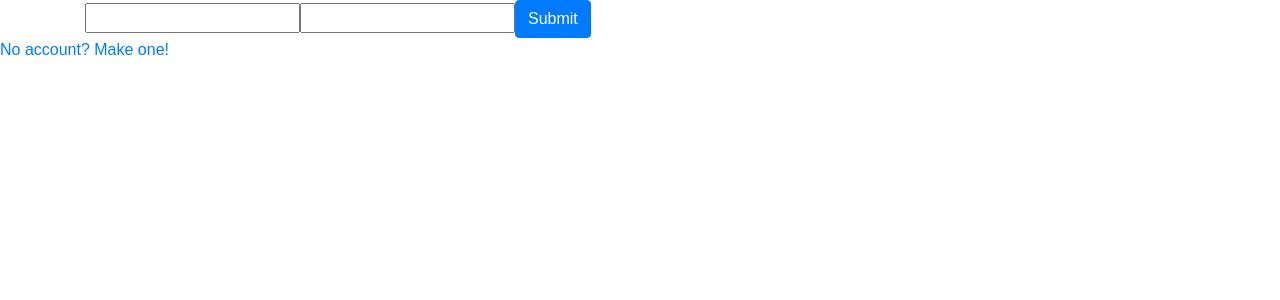
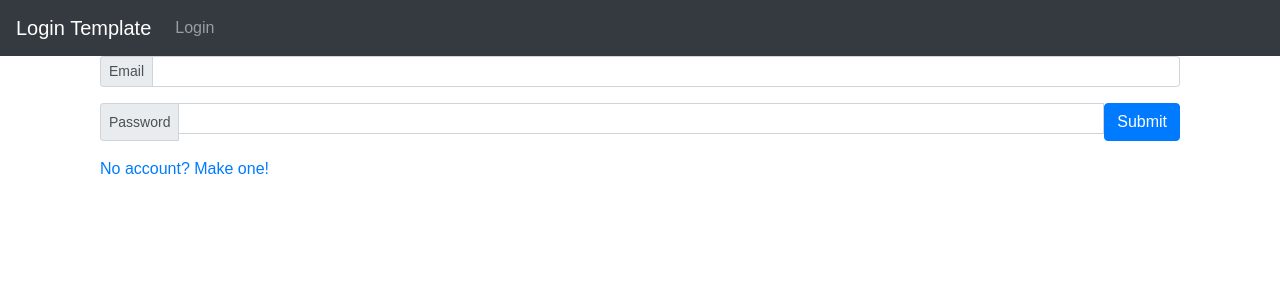
Before and after one commit to JacobTate/mern-login-template, a React (Create React App) app in the folder client/: page /login in a window 1280 px wide. Shown: the top 300 px of the page. Built offline with nearby package versions, Linux system fonts and the light colour scheme; no server answers.

Commit message:
navbar is now on all pages

```diff
--- a/client/src/App.js
+++ b/client/src/App.js
@@ -5,10 +5,12 @@ import Signup from "../src/Pages/signUp";
 import ProfilePage from "../src/Pages/Profile";
 import { BrowserRouter as Router, Switch, Route } from "react-router-dom";
 import "./App.css";
+import Nav from "../src/components/Navbar";
 class App extends Component {
   render() {
     return (
       <div>
+        <Nav />
         <Router>
           <div>
             <Switch>
--- a/client/src/Pages/Profile/index.js
+++ b/client/src/Pages/Profile/index.js
@@ -30,7 +30,6 @@ class ProfilePage extends Component {
   render() {
     return (
       <div>
-        <a href="/">Home</a>
         <ul>
           <li>{this.state.userFName}</li>
           <li>{this.state.userLName}</li>
--- a/client/src/Pages/home/index.js
+++ b/client/src/Pages/home/index.js
@@ -2,19 +2,20 @@ import React, { Component } from "react";
 import Nav from "../../components/Navbar";
 import {sessionStorageCheck} from "../../utils/userLoginCheck";
 class HomePage extends Component {
-  constructor(props) {
-    super(props);
-    this.state = {
-      isUserLoggedIn: false,
-    };
-  }
-  componentDidMount() {
-    if(sessionStorageCheck().email && sessionStorageCheck().password){
-      this.setState({isUserLoggedIn: true});
-    };
-  }
-  render() {
-    return <Nav showHome={false} isLoggedIn={this.state.isUserLoggedIn}/>
-  }
+  // constructor(props) {
+  //   super(props);
+  //   this.state = {
+  //     isUserLoggedIn: false,
+  //   };
+  // }
+  // componentDidMount() {
+  //   if(sessionStorageCheck().email && sessionStorageCheck().password){
+  //     this.setState({isUserLoggedIn: true});
+  //   };
+  // }
+   render() {
+    // return <Nav page={"home"} isLoggedIn={this.state.isUserLoggedIn}/>
+    return <div className="jumbotron"></div>
+   }
 }
 export default HomePage;
--- a/client/src/Pages/login/index.js
+++ b/client/src/Pages/login/index.js
@@ -3,7 +3,7 @@ import LoginForm from "../../components/loginForm";
 class Login extends Component {
   render() {
     return (
-      <div>
+      <div className="container">
           <LoginForm />
       </div>
     );
--- a/client/src/components/Navbar/index.js
+++ b/client/src/components/Navbar/index.js
@@ -1,9 +1,29 @@
-import React from "react";
+import React, { Component } from "react";
 import { logOut } from "../../utils/userLoginCheck";
 import "./index.css";
-function Nav(props) {
-  sessionStorage.setItem("isLoggedIn", [props.isLoggedIn]);
+import {sessionStorageCheck} from "../../utils/userLoginCheck"
+console.log(sessionStorageCheck().isLoggedIn);
+
+//sessionStorage.setItem("isLoggedIn", [props.isLoggedIn]);
+class Nav extends Component {
+  constructor(props) {
+    super(props);
+    this.state = {
+      isLoggedIn: false,
+    };
+  }
+  componentDidMount(){
+    if(sessionStorageCheck().isLoggedIn === "true"){
+      this.setState({
+        isLoggedIn: true
+      });
+    }
+  }
+  render() {
     return (
+    //   <div>
+    //     <button onClick={() => {console.log(this.state)}}>sadffsda</button>
+    //  </div>
       // <nav class="navbar nav ">
 
       //   {props.showHome ? <a  href={"/"}>Home</a>: null}
@@ -22,36 +42,26 @@ function Nav(props) {
       //     <a className="navbar-brand" href="/profile">Profile</a>
       //   ) : null}
       // </nav>
+
+
+<div>
      <nav class="navbar navbar-expand-lg navbar-dark bg-dark">
         <a class="navbar-brand" href="/">
           Login Template
         </a>
         <div class="collapse navbar-collapse" id="navbarNav">
           <ul class="navbar-nav">
-          {/* <li class="nav-item active">
-        <a class="nav-link" href="#">Home <span class="sr-only">(current)</span></a>
-      </li>
-      <li class="nav-item">
-        <a class="nav-link" href="#">Features</a>
-      </li>
-      <li class="nav-item">
-        <a class="nav-link" href="#">Pricing</a>
-      </li>
-      <li class="nav-item">
-        <a class="nav-link disabled" href="#" tabindex="-1" aria-disabled="true">Disabled</a>
-      </li> */}
-          {props.isLoggedIn ? (
+            {this.state.isLoggedIn ? (
               <div class="collapse navbar-collapse" id="navbarNav">
                 <li className="nav-item active">
-                {" "}
-                <a
-                  className="nav-link"
+                  <button
+                    className="btn btn-secondary"
                     onClick={() => {
                       logOut();
                     }}
                   >
                     Logout
-                </a>
+                  </button>
                 </li>
                 <li className="nav-item active">
                   <a className="nav-link" href="/profile">
@@ -59,10 +69,16 @@ function Nav(props) {
                   </a>
                 </li>
               </div>
-          ) : <a className="nav-link" href={"/login"}>Login</a>}
+            ) : (
+              <a className="nav-link" href={"/login"}>
+                Login
+              </a>
+            )}
           </ul>
         </div>
       </nav>
+      </div>
      );
   }
+ }
 export default Nav;
--- a/client/src/components/loginForm/index.js
+++ b/client/src/components/loginForm/index.js
@@ -33,13 +33,11 @@ class LoginForm extends Component {
       .then((res) => {
         console.log(res);
         if (!res.data.error) {
-          sessionStorage.setItem("LoginTemplateUser", [
-            res.data.data.email
+          sessionStorage.setItem("LoginTemplateUser", [res.data.data.email]);
+          sessionStorage.setItem("LoginTemplatePassword", [
+            res.data.data.password,
           ]);
-          sessionStorage.setItem("LoginTemplatePassword", [
-            res.data.data.password
-          ]);
-          sessionStorage.setItem("isLoggedIn", [true])
+          sessionStorage.setItem("isLoggedIn", [true]);
           window.location.replace("/");
         } else {
           alert("somthing was incorrect");
@@ -48,8 +46,52 @@ class LoginForm extends Component {
   };
   render() {
     return (
-      <div>
-        <Container>
+      <div className="container">
+        <form
+          onSubmit={(event) => {
+            this.handeSubmit(event);
+            event.preventDefault();
+          }}
+        >
+              <div class="input-group input-group-sm mb-3">
+          <div class="input-group-prepend">
+            <span class="input-group-text" id="inputGroup-sizing-sm">
+              Email
+            </span>
+          </div>
+          <input
+              onChange={(event) => {
+                this.handeChange(event);
+              }}
+            type="email"
+            class="form-control"
+            aria-label="Sizing example input"
+            aria-describedby="inputGroup-sizing-sm"
+            name="email"
+            required
+          ></input>
+        </div>
+
+        <div class="input-group input-group-sm mb-3">
+          <div class="input-group-prepend">
+            <span class="input-group-text" id="inputGroup-sizing-sm">
+              Password
+            </span>
+          </div>
+          <input
+              onChange={(event) => {
+                this.handeChange(event);
+              }}
+            type="password"
+            class="form-control"
+            name="password"
+            required
+          ></input>
+        <button className="btn btn-primary" type="submit">Submit</button>
+        </div>
+        </form>
+
+        {/* <Container>
           <form
             onSubmit={(event) => {
               this.handeSubmit(event);
@@ -74,7 +116,7 @@ class LoginForm extends Component {
             ></input>
             <Button color="primary">Submit</Button>
           </form>
-        </Container>
+        </Container> */}
         <a href="/signup">No account? Make one!</a>
       </div>
     );
```
Also changed, not shown: client/src/utils/userLoginCheck.js (+8 -9 lines). Lines whose indentation alone changed are shown as unchanged.
